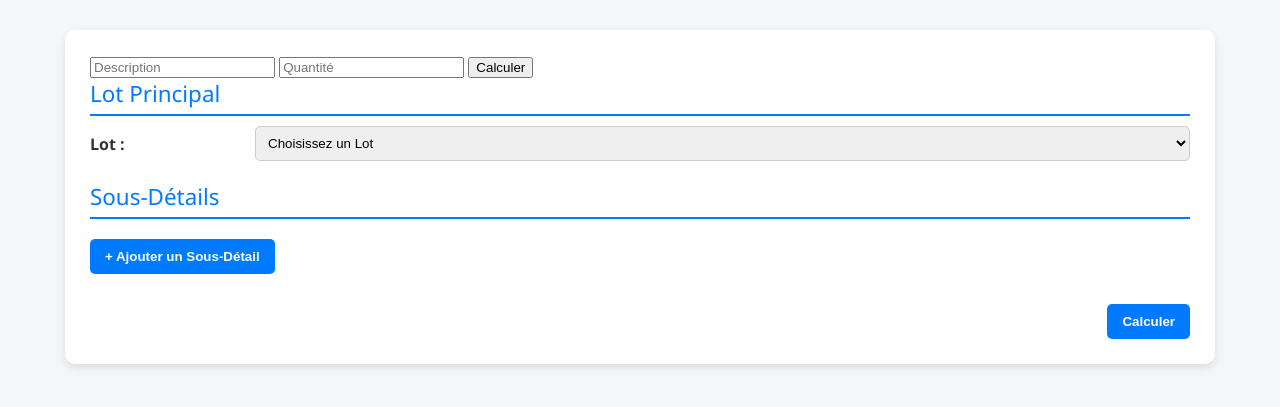
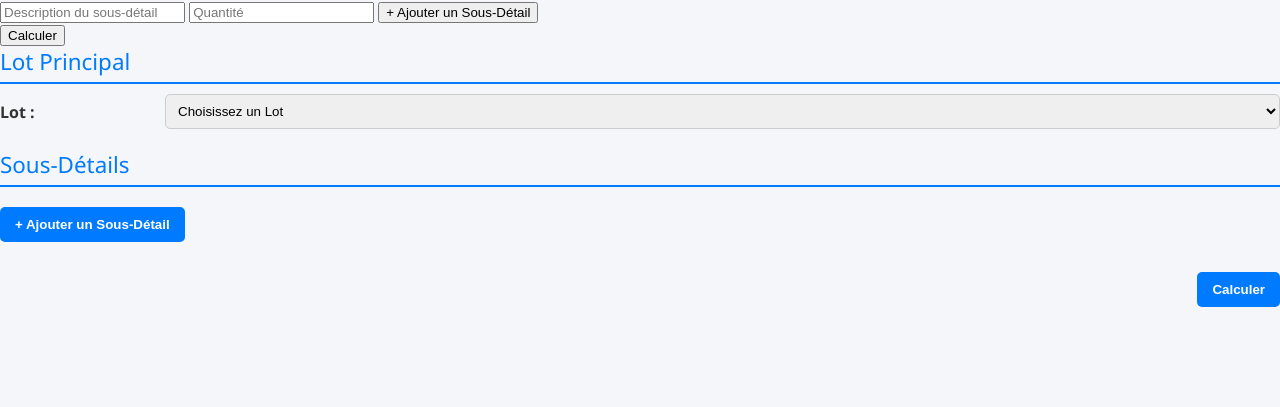
Before and after one commit to Snow275/Outil-de-chiffrage, a Flask app: page /data-entry in a window 1280 px wide. Shown: the part 79-486 px from the top of the page. Run offline with Flask 3, Linux system fonts and the light colour scheme.

Commit message:
Update data_entry.html

```diff
--- a/templates/data_entry.html
+++ b/templates/data_entry.html
@@ -153,11 +153,28 @@
     <header>Gestion des Lots</header>
 
     <!-- Conteneur Principal -->
-    <div class="container">
-        <form action="/data-entry" method="POST">
-        <input type="text" name="description[]" placeholder="Description" required>
-        <input type="number" name="quantity[]" placeholder="Quantité" step="0.01" required>
-        <button type="submit">Calculer</button>
+<form action="/data-entry" method="POST">
+    <div id="sub-details-container">
+        <input type="text" name="sub_description[]" placeholder="Description du sous-détail" required>
+        <input type="number" name="sub_quantity[]" placeholder="Quantité" step="0.01" required>
+        <button type="button" onclick="addSubDetail()">+ Ajouter un Sous-Détail</button>
+    </div>
+    <button type="submit">Calculer</button>
+</form>
+
+<script>
+function addSubDetail() {
+    const container = document.getElementById('sub-details-container');
+    const html = `
+        <div>
+            <input type="text" name="sub_description[]" placeholder="Description du sous-détail" required>
+            <input type="number" name="sub_quantity[]" placeholder="Quantité" step="0.01" required>
+        </div>
+    `;
+    container.insertAdjacentHTML('beforeend', html);
+}
+</script>
+
             <!-- Section Lot Principal -->
             <div class="section">
                 <div class="section-title">Lot Principal</div>
```
